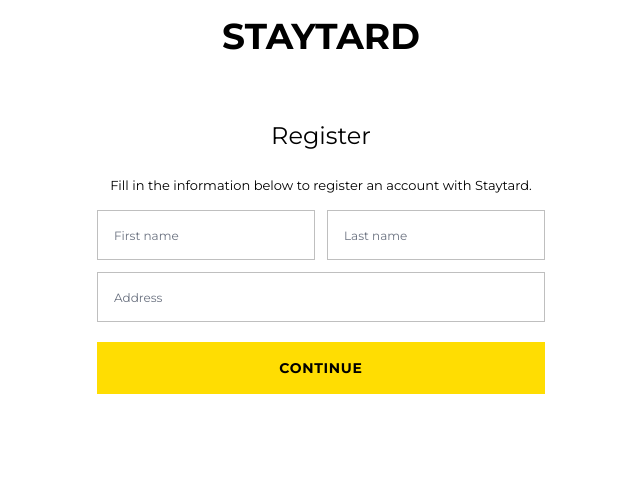
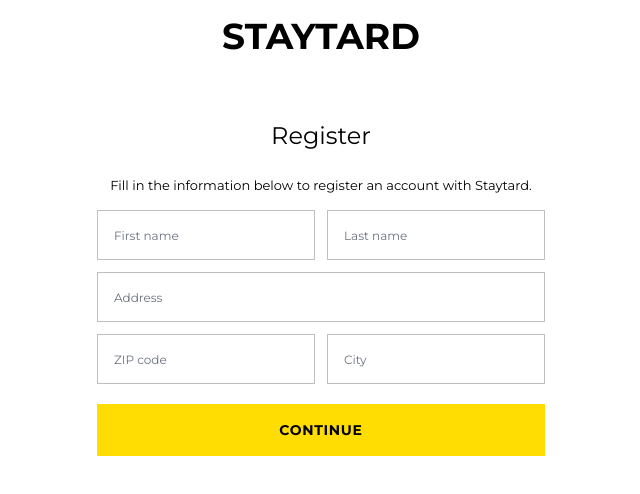
Before and after one commit to EdvinTr/staytard-frontend, a Next.js app: page /register in a window 1280 px wide. Shown: the top 494 px of the page, without its empty margins (319-959 px from the left). Built offline with nearby package versions, Linux system fonts and the light colour scheme; no server answers.

Commit message:
add: zip code and city input

```diff
--- a/src/Localized.ts
+++ b/src/Localized.ts
@@ -13,6 +13,9 @@ export class Localized {
       addressFieldErrorMessage: "Enter address",
       addressValidationErrorMessage:
         "Use only letters and numbers. Max 36 characters.",
+      zipCodeValidationErrorMessage:
+        "Enter a postcode with 5 digits (ex. 44233).",
+      cityInputValidationErrorMessage: "Please enter your location.",
     },
   };
 }
--- a/src/components/form/RegisterForm.tsx
+++ b/src/components/form/RegisterForm.tsx
@@ -12,6 +12,8 @@ const {
   inputContainsNumberErrorMessage,
   addressValidationErrorMessage,
   addressFieldErrorMessage,
+  zipCodeValidationErrorMessage,
+  cityInputValidationErrorMessage,
 } = Localized.page.register;
 
 const containsLettersRegex = new RegExp(
@@ -39,6 +41,17 @@ export const RegisterForm = ({}: RegisterFormProps) => {
     error: null,
   });
   const [zipCodeInput, setZipCodeInput] = useState<InputState>({
+    value: null,
+    isFocused: false,
+    error: null,
+  });
+  const [cityInput, setCityInput] = useState<InputState>({
+    value: null,
+    isFocused: false,
+    error: null,
+  });
+
+  const [phoneNumberInput, setPhoneNumberInput] = useState<InputState>({
     value: null,
     isFocused: false,
     error: null,
@@ -161,6 +174,7 @@ export const RegisterForm = ({}: RegisterFormProps) => {
       <BaseInput
         type="text"
         placeholder="Address"
+        className={`${!firstNameInput.error && "mb-3"} `}
         required
         label="Address"
         errorMessage={addressInput.error}
@@ -208,7 +222,114 @@ export const RegisterForm = ({}: RegisterFormProps) => {
         </InputFieldErrorText>
       )}
       <div>
-        <div className="grid grid-cols-2 gap-x-3 ">{/* zip code input */}</div>
+        <div className="grid grid-cols-2 gap-x-3 ">
+          {/* zip code input */}
+          <div>
+            <BaseInput
+              type="text"
+              placeholder="ZIP code"
+              required
+              label="ZIP code"
+              errorMessage={zipCodeInput.error}
+              hasError={!!zipCodeInput.error}
+              value={zipCodeInput.value || ""}
+              isFocused={zipCodeInput.isFocused}
+              onFocus={() =>
+                setZipCodeInput({ ...zipCodeInput, isFocused: true })
+              }
+              onChange={(e) =>
+                setZipCodeInput({
+                  ...zipCodeInput,
+                  value: e.target.value.trim(),
+                })
+              }
+              onBlur={(e) => {
+                const value = e.target.value.trim();
+                if (value.length === 0) {
+                  return setZipCodeInput({
+                    ...zipCodeInput,
+                    isFocused: false,
+                    error: zipCodeValidationErrorMessage,
+                  });
+                }
+
+                if (!isZipCodeRegex.test(value)) {
+                  return setZipCodeInput({
+                    ...zipCodeInput,
+                    isFocused: false,
+                    error: zipCodeValidationErrorMessage,
+                  });
+                }
+                // no error
+                return setZipCodeInput({
+                  ...zipCodeInput,
+                  isFocused: false,
+                  error: null,
+                });
+              }}
+            />
+            {zipCodeInput.error && (
+              <InputFieldErrorText
+                data-cy="zip-code-error-message"
+                isInputFocused={zipCodeInput.isFocused}
+              >
+                {zipCodeInput.error}
+              </InputFieldErrorText>
+            )}
+          </div>
+          {/* city input */}
+          <div>
+            <BaseInput
+              type="text"
+              placeholder="City"
+              required
+              label="City"
+              errorMessage={cityInput.error}
+              hasError={!!cityInput.error}
+              value={cityInput.value || ""}
+              isFocused={cityInput.isFocused}
+              onFocus={() => setCityInput({ ...cityInput, isFocused: true })}
+              onChange={(e) =>
+                setCityInput({
+                  ...cityInput,
+                  value: e.target.value.trim(),
+                })
+              }
+              onBlur={(e) => {
+                const value = e.target.value.trim();
+                if (value.length === 0) {
+                  return setCityInput({
+                    ...cityInput,
+                    isFocused: false,
+                    error: cityInputValidationErrorMessage,
+                  });
+                }
+                // check it contains only letters
+                if (!containsLettersRegex.test(value)) {
+                  return setCityInput({
+                    ...cityInput,
+                    isFocused: false,
+                    error: cityInputValidationErrorMessage,
+                  });
+                }
+                // no error
+                return setCityInput({
+                  ...cityInput,
+                  isFocused: false,
+                  error: null,
+                });
+              }}
+            />
+            {cityInput.error && (
+              <InputFieldErrorText
+                data-cy="zip-code-error-message"
+                isInputFocused={cityInput.isFocused}
+              >
+                {cityInput.error}
+              </InputFieldErrorText>
+            )}
+          </div>
+        </div>
       </div>
       <BaseButton type="submit" className="hover:bg-black hover:text-white ">
         Continue
--- a/src/pages/login.tsx
+++ b/src/pages/login.tsx
@@ -17,7 +17,7 @@ import { InputFieldErrorText } from "../components/InputFieldErrorText";
 import { APP_NAME, APP_PAGE_ROUTE, LOCAL_STORAGE_KEY } from "../constants";
 import { useLoginUserMutation } from "../lib/graphql";
 import { Localized } from "../Localized";
-import { isEmailAddress } from "../utils/isEmailAddress";
+import { isEmailAddress } from "../utils/validation/isEmailAddress";
 
 const inputIconClassNames =
   "w-[13px] absolute top-[19px] left-4 text-black text-opacity-40";
--- /dev/null
+++ b/src/utils/validation/isCellPhoneNumber.ts
@@ -0,0 +1,4 @@
+export const isCellPhoneNumber = (phoneNumber: string) => {
+  const regex = new RegExp(/^((((0{2}?)|(\+){1})46)|0)7[\d]{8}$/);
+  return regex.test(phoneNumber);
+};
```
Also changed, not shown: src/utils/validation/isEmailAddress.ts (renamed from src/utils/isEmailAddress.ts).
